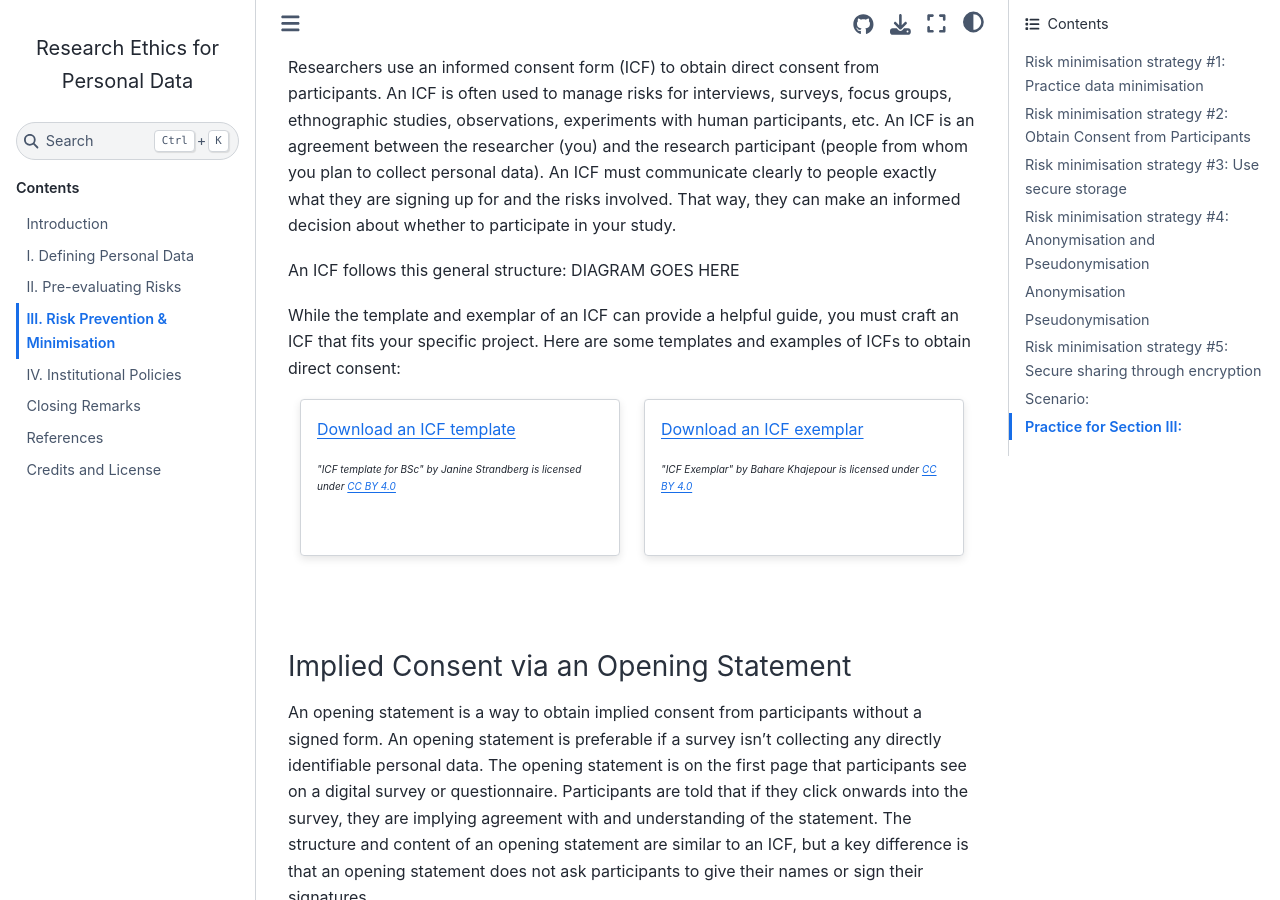
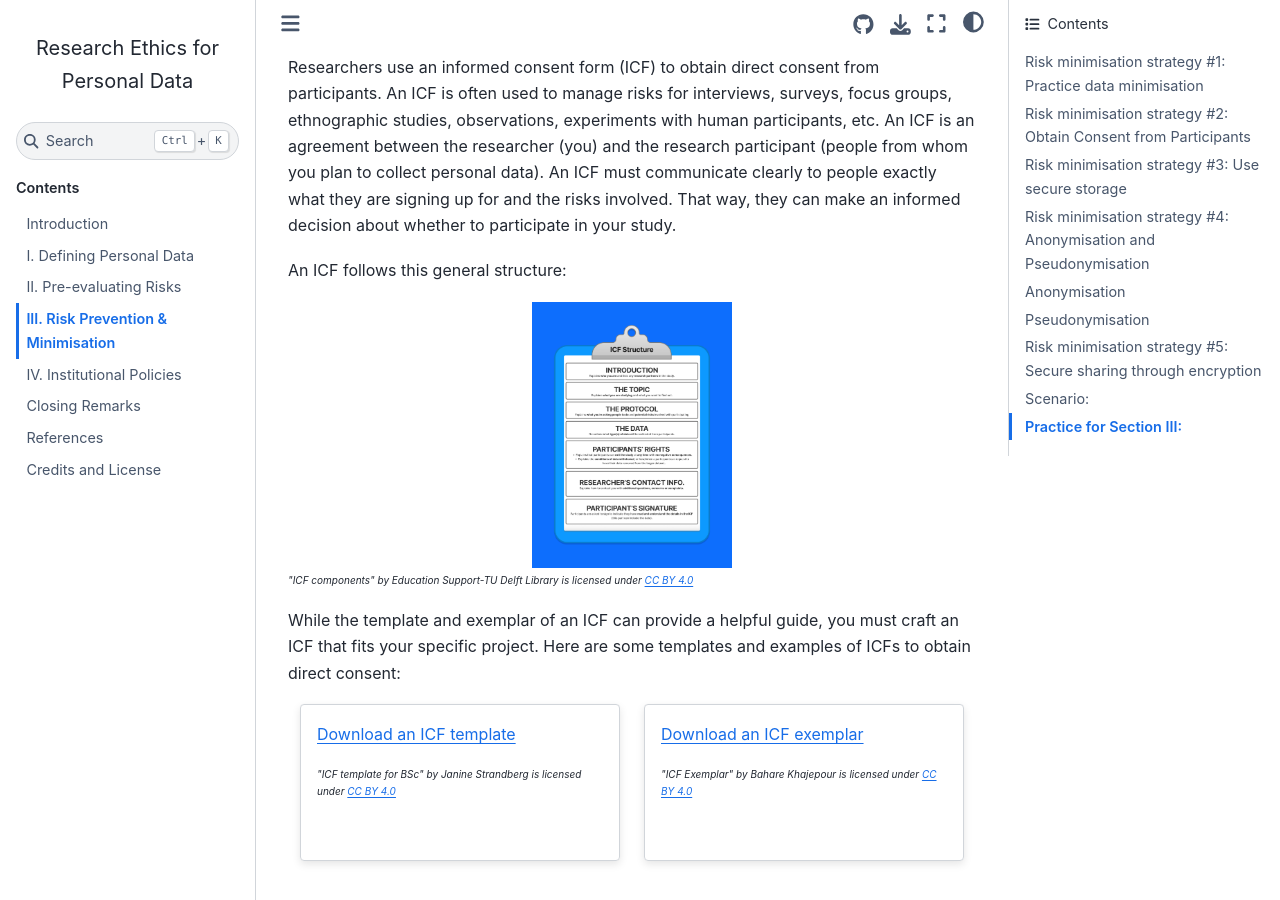
Before and after one commit to tu-delft-library/BSc_Research_Ethics_for_Personal_Data, a Jupyter Book: the page built from book/risk_mitigation.md, in a window 1280 px wide and 900 px high, scrolled down 1261 px. Built offline with Jupyter Book 1.0.4 settings and Sphinx 7.4.7 and the Sphinx Book theme 1.1.4, drawn with Linux system fonts in a browser that asks for light colours; comment, search, counter and statistics services are not loaded.

Commit message:
Update risk_mitigation.md

````diff
--- a/book/risk_mitigation.md
+++ b/book/risk_mitigation.md
@@ -33,7 +33,13 @@ There are **two ways to get consent** from study participants: permission can be
 Researchers use an informed consent form (ICF) to obtain direct consent from participants. An ICF is often used to manage risks for interviews, surveys, focus groups, ethnographic studies, observations, experiments with human participants, etc. An ICF is an agreement between the researcher (you) and the research participant (people from whom you plan to collect personal data). An ICF must communicate clearly to people exactly what they are signing up for and the risks involved. That way, they can make an informed decision about whether to participate in your study.
 
 An ICF follows this general structure:
-DIAGRAM GOES HERE
+```{image} graphics/ICF_diagram.png
+:alt: clipboard with components of an ICF
+:class: bg-primary mb-1
+:width: 200px
+:align: center
+```
+<p style="font-size: x-small;"><em>"ICF components" by Education Support-TU Delft Library is licensed under <a href="https://creativecommons.org/licenses/by/4.0/">CC BY 4.0</a></em></p>
 
 While the template and exemplar of an ICF can provide a helpful guide, you must craft an ICF that fits your specific project. Here are some templates and examples of ICFs to obtain direct consent:
 
````
